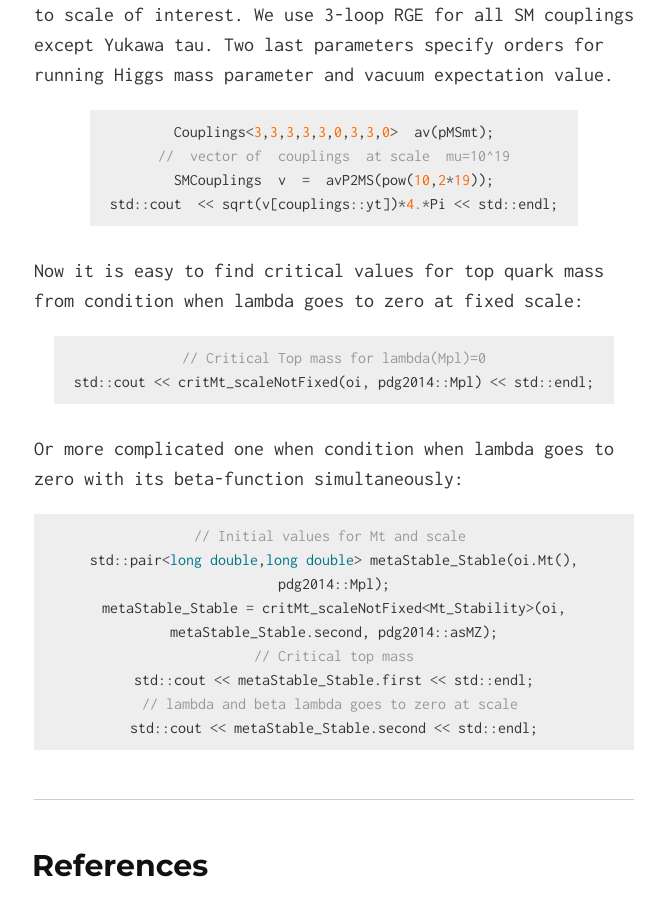
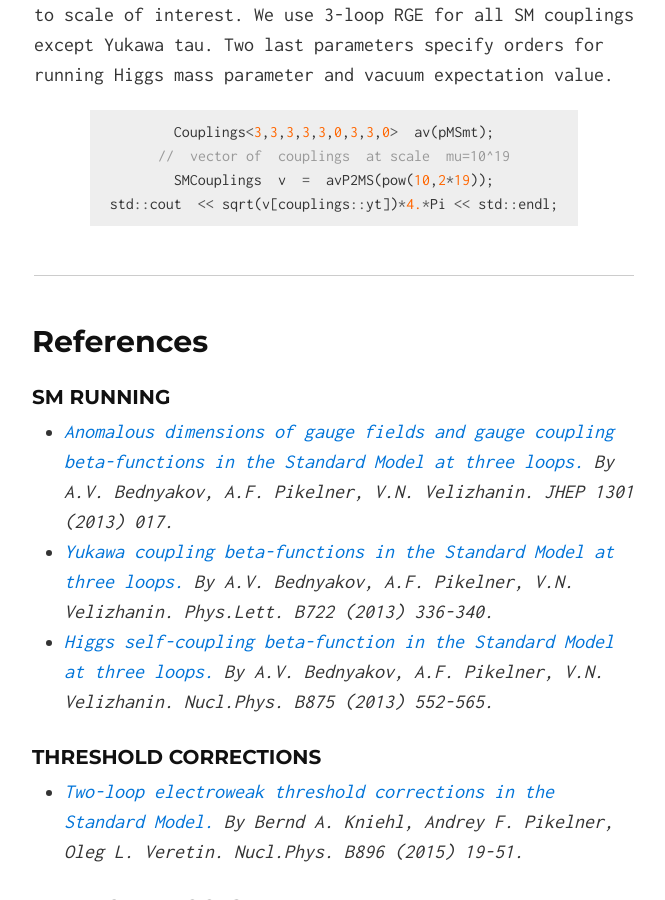
Before and after one commit to apik/mr, a Jekyll site: the page built from index.md, in a window 1280 px wide and 900 px high, scrolled down 3460 px. Shown: the whole window, without its empty margins (306-971 px from the left). Built offline with Jekyll 4.4.1, drawn with Linux system fonts in a browser that asks for light colours.

Commit message:
Removed critical value finding

```diff
--- a/index.md
+++ b/index.md
@@ -98,24 +98,6 @@ SMCouplings  v  =  avP2MS(pow(10,2*19));
 std::cout  << sqrt(v[couplings::yt])*4.*Pi << std::endl;
 {% endhighlight %}
 
-Now it is easy to find critical values for top quark mass from condition when lambda goes to zero at fixed scale:
-{%highlight c++ %}
-// Critical Top mass for lambda(Mpl)=0
-std::cout << critMt_scaleNotFixed(oi, pdg2014::Mpl) << std::endl;
-{%endhighlight %}
-
-Or more complicated one when condition when lambda goes to zero with its beta-function
-simultaneously:
-{%highlight c++ %}
-// Initial values for Mt and scale
-std::pair<long double,long double> metaStable_Stable(oi.Mt(), pdg2014::Mpl);
-metaStable_Stable = critMt_scaleNotFixed<Mt_Stability>(oi, metaStable_Stable.second, pdg2014::asMZ);
-// Critical top mass
-std::cout << metaStable_Stable.first << std::endl;
-// lambda and beta lambda goes to zero at scale
-std::cout << metaStable_Stable.second << std::endl;
-{%endhighlight %}
-
 * * * * *
 
 <A NAME="refs"></A>
```
